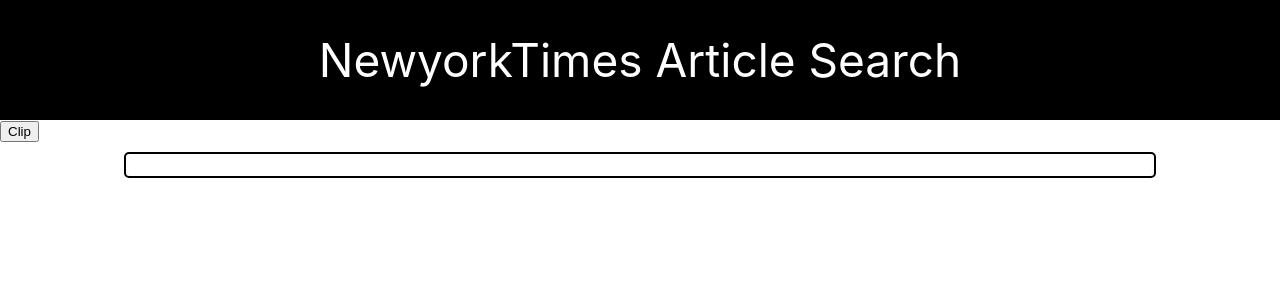
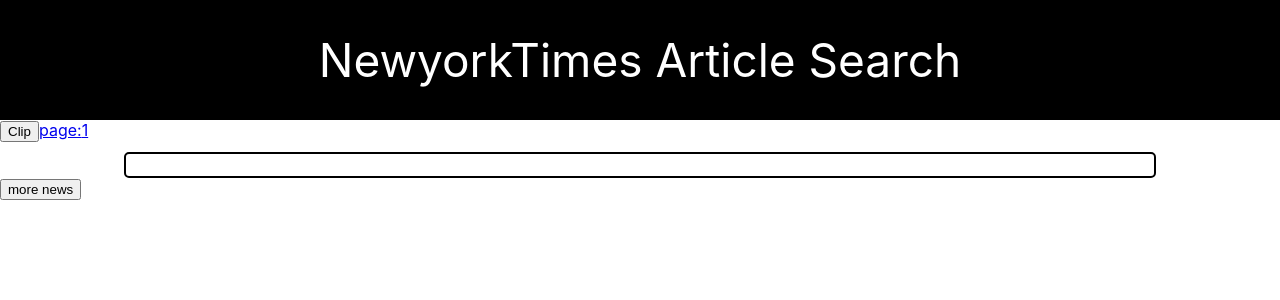
Before and after one commit to marblekang/react-mini-project, a React (Create React App) app: page / in a window 1280 px wide. Shown: the top 300 px of the page. Built offline with nearby package versions, Linux system fonts and the light colour scheme.

Commit message:
feat: 추가 데이터 불러오기 기능 개발
버튼 클릭하면 page 에 값을 더하면서 추가 데이터 불러오는 기능 개발

```diff
--- a/src/components/SearchPage.jsx
+++ b/src/components/SearchPage.jsx
@@ -9,34 +9,41 @@
   const [shownValue, setShownValue] = useState("");
   const [news, setNews] = useState();
   const [page, setPage] = useState(1);
+  let newPageData = [];
   const handleInput = (e) => {
     setShownValue(e.target.value);
     setTimeout(() => {
       setValue(e.target.value);
     }, 1500);
   };
+
+  const handleButton = () => {
+    setPage((prev) => ++prev);
+  };
+
   useEffect(() => {
     if (value) {
       let newsData = getData(value, page);
       newsData.then((res) => {
-        console.log(res.data.response.docs);
-        setNews(res.data.response.docs);
-
-        //setPage((prev) => prev++);
+        newPageData = [...res.data.response.docs];
+        setNews((prev) => [...prev, ...newPageData]);
       });
     } else {
       setNews([]);
+      setPage(1);
     }
   }, [value, page]);
   return (
     <>
       <Link to="/clip">
         <button>Clip</button>
+        <span>page:{page}</span>
       </Link>
       <Container>
         <Input onChange={handleInput} value={shownValue}></Input>
         {Boolean(value) ? <Card news={news}></Card> : null}
       </Container>
+      <button onClick={handleButton}>more news</button>
     </>
   );
 }
```
